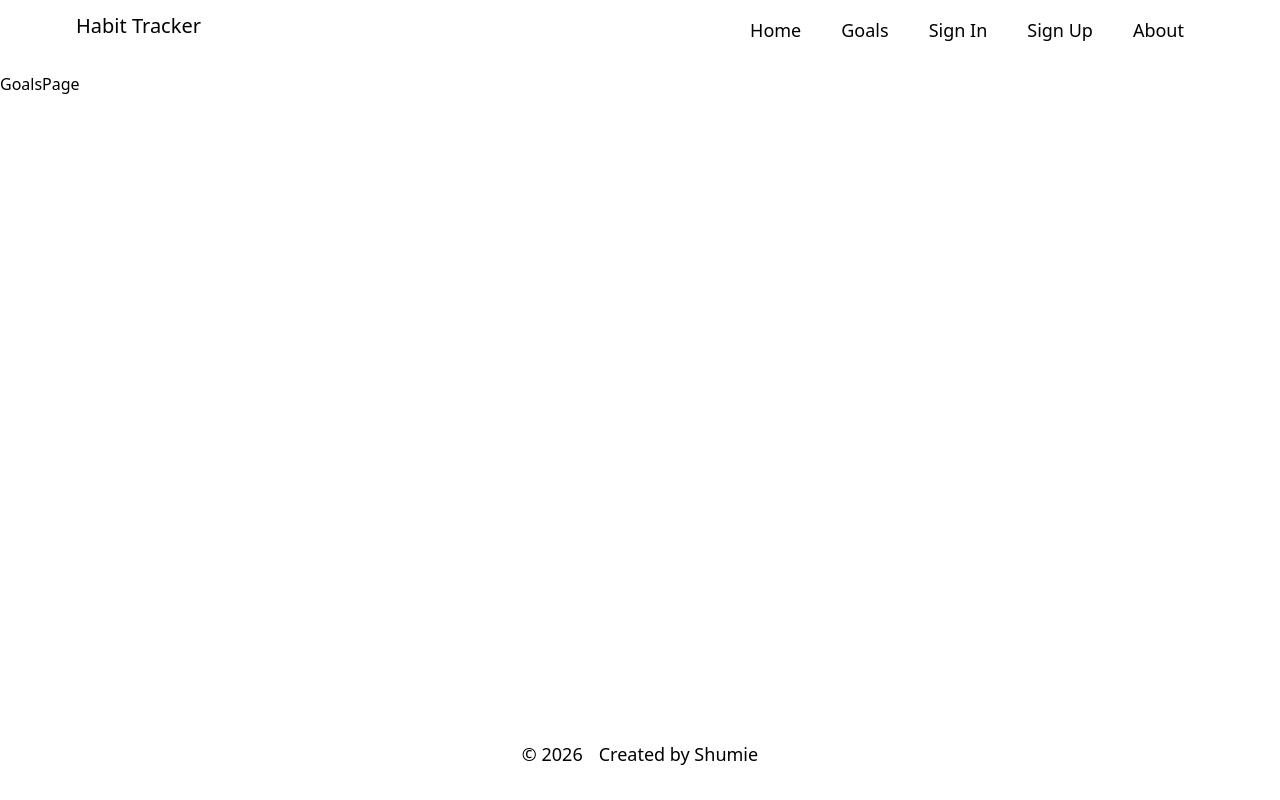
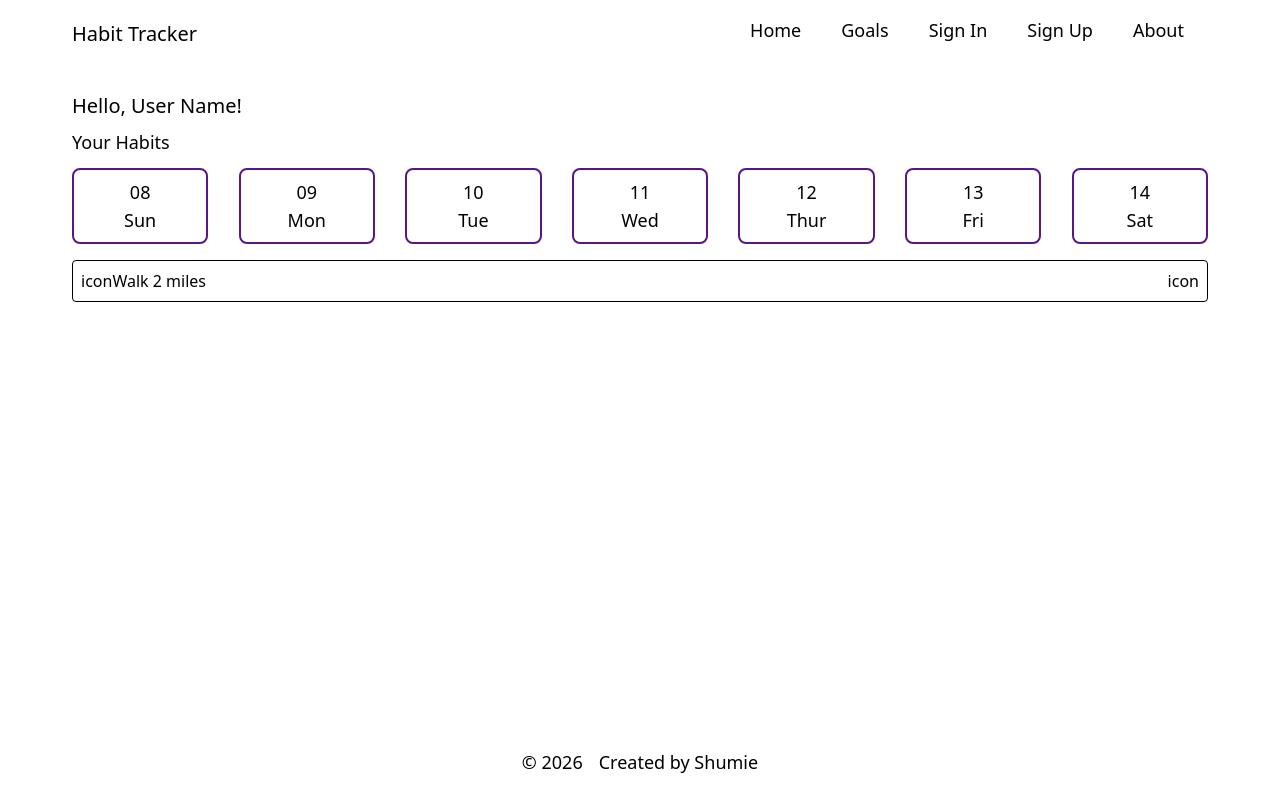
Before and after one commit to Shumieb/Habit-Tracker, a React app: page /goals in a window 1280 px wide. Built offline with nearby package versions, Linux system fonts and the light colour scheme; the HTML template or start-up script is replaced by a standard one.

Commit message:
Added functionality to view days and dates

```diff
--- /dev/null
+++ b/src/components/dayDateCard.tsx
@@ -0,0 +1,16 @@
+
+interface PropTypes {
+  date: string,
+  day: string
+}
+
+function DayDateCard({date, day}:PropTypes) {
+  return (
+    <div className="border-2 border-purple-900 rounded-lg py-2 px-4 min-w-[12%] cursor-pointer text-center my-2">
+      <p className="text-lg">{date}</p>
+      <p className="text-lg">{day}</p>
+    </div>
+  )
+}
+
+export default DayDateCard
--- a/src/components/navBar.tsx
+++ b/src/components/navBar.tsx
@@ -4,7 +4,7 @@ function NavBar() {
   return (
      <nav className="mb-3 w-[90%] mx-auto py-2">
         <div className="flex justify-between content-center w-[100%] px-2">
-            <NavLink className="text-xl p-1" to="/">Habit Tracker</NavLink>
+            <NavLink className="text-xl py-3" to="/">Habit Tracker</NavLink>
             <div className="p-1 flex justify-end content-center">
                 <NavLink className="text-lg mx-4 p-1" to="/">Home</NavLink>
                 <NavLink className="text-lg mx-4 p-1" to="/goals">Goals</NavLink>
--- /dev/null
+++ b/src/helpers/helperFunctions.tsx
@@ -0,0 +1,56 @@
+export const setDay = (day:number) =>{
+    switch(day){
+        case 1:
+            return "Monday"
+        case 2:
+            return "Tuesday"
+        case 3:
+            return "Wednesday"
+        case 4:
+            return "Thursday"
+        case 5:
+            return "Friday"
+        case 6:
+            return "Saturday"
+        case 0:
+            return "Sunday"
+    }
+}
+
+export const setDate = (date:number) =>{
+    if (date < 1){
+        console.log("invalid date")
+        return ""
+    }else if(date < 10){
+        return "0" + date.toString()
+    }else{
+        return date.toString()
+    }
+}
+
+export const setDatesToDisplay = (day:number, date:number) =>{
+
+    let displayDates = [
+        {day: "Sun", date:"2"},
+        {day: "Mon", date:"2"},
+        {day: "Tue", date:"2"},
+        {day: "Wed", date:"2"},
+        {day: "Thur", date:"2"},
+        {day: "Fri", date:"2"},
+        {day: "Sat", date:"2"}
+    ]
+
+    for(let index=0; index < displayDates.length; index++){
+        if(day == index){
+            displayDates[index].date = setDate(date)
+            }else if(index < day){
+                let d = date - (day - index)
+                displayDates[index].date = setDate(d)
+            }else{
+                let d = date + (index-day)
+                displayDates[index].date = setDate(d)
+            }
+    }
+
+    return displayDates
+}
--- a/src/pages/goalsPage.tsx
+++ b/src/pages/goalsPage.tsx
@@ -1,6 +1,64 @@
+import { useEffect, useState } from "react"
+import DayDateCard from "../components/dayDateCard"
+import { setDatesToDisplay } from "../helpers/helperFunctions"
+
 function GoalsPage() {
+
+  // variables
+  const [userName, setUserName] = useState("User Name")
+
+
+  const [daysToDisplay, setDaysToDisplay] = useState([
+        {day: "Sun", date:"2"},
+        {day: "Mon", date:"2"},
+        {day: "Tue", date:"2"},
+        {day: "Wed", date:"2"},
+        {day: "Thur", date:"2"},
+        {day: "Fri", date:"2"},
+        {day: "Sat", date:"2"}
+      ])
+
+
+  // set date and day
+  useEffect(()=>{
+
+    // set dates to display
+    const today = new Date()
+    let displayDays = setDatesToDisplay(today.getDay(), today.getDate())
+    displayDays && setDaysToDisplay(displayDays)
+
+
+  },[])
+
   return (
-    <div>GoalsPage</div>
+    <section className="w-[90%] mx-auto py-2">
+
+      <h1 className="text-xl px-2 py-1">Hello, {userName}!</h1>
+
+      <h2 className="text-lg px-2 py-1">Your Habits</h2>
+
+      {/* display dates */}
+      <div className="flex justify-between items-center px-2">
+        {
+          daysToDisplay && daysToDisplay.map(({day, date})=>{
+            return <DayDateCard date={date} day={day} key={day}/>
+          })
+        }
+      </div>
+
+      {/* habits */}
+      <div className="px-2 py-2">
+        <div className="flex justify-between align-center border rounded py-2 px-2">
+          <div className="flex justify-start align-center">
+            <p>icon</p>
+            <p>Walk 2 miles</p>
+          </div>
+          <button>icon</button>
+        </div>
+      </div>
+
+
+    </section>
   )
 }
 
```
